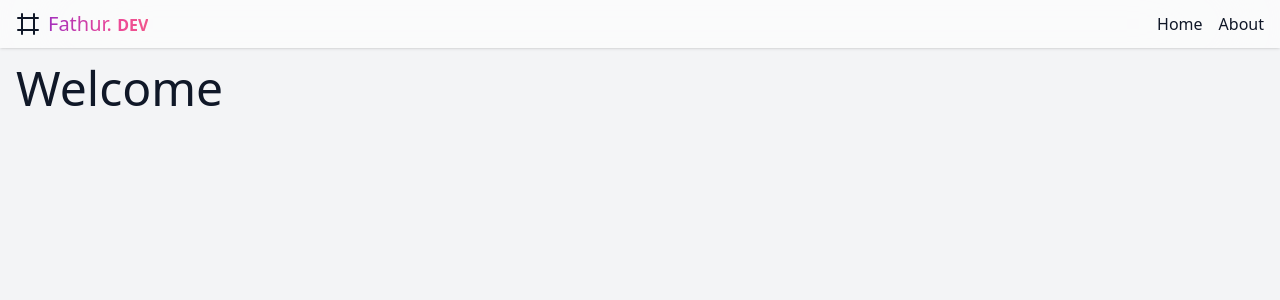
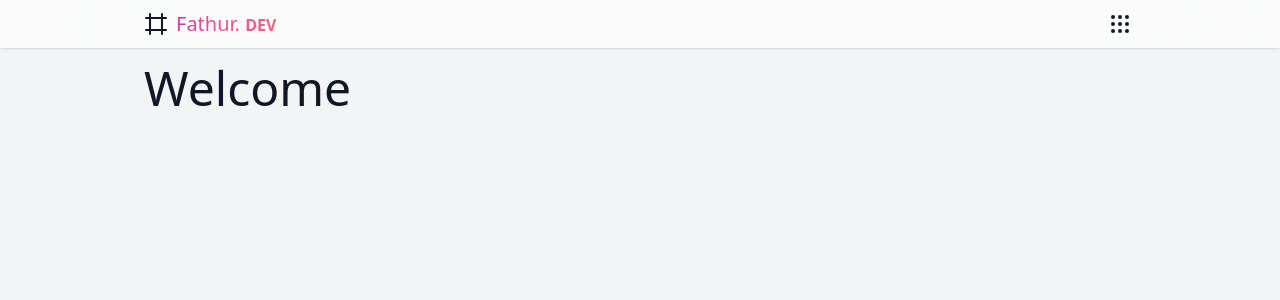
Before and after one commit to fathur-md/my-react-app, a React (Vite) app: page /#/ in a window 1280 px wide. Shown: the top 300 px of the page. Built offline with nearby package versions, Linux system fonts and the light colour scheme.

Commit message:
update routing and navbar, add Project page

```diff
--- a/package.json
+++ b/package.json
@@ -31,6 +31,8 @@
     "eslint-plugin-react-refresh": "^0.4.20",
     "gh-pages": "^6.3.0",
     "globals": "^16.3.0",
+    "prettier": "^3.6.2",
+    "prettier-plugin-tailwindcss": "^0.6.14",
     "vite": "^7.1.2"
   }
 }
--- a/src/App.jsx
+++ b/src/App.jsx
@@ -2,6 +2,7 @@ import { Routes, Route, HashRouter } from "react-router-dom";
 import { Home } from "./pages/Home";
 import { About } from "./pages/About";
 import { MainLayout } from "./layouts/MainLayout";
+import { Project } from "./pages/Project";
 
 function App() {
   return (
@@ -9,6 +10,7 @@ function App() {
       <Routes>
         <Route element={<MainLayout />}>
           <Route path="/" element={<Home />} />
+          <Route path="/project" element={<Project />} />
           <Route path="about" element={<About />} />
         </Route>
       </Routes>
--- a/src/components/Navbar.jsx
+++ b/src/components/Navbar.jsx
@@ -1,23 +1,74 @@
-import { Frame } from "lucide-react";
+import { AnimatePresence, motion } from "framer-motion";
+import { Frame, Grip, X } from "lucide-react";
+import { useState } from "react";
 import { Link } from "react-router-dom";
 
 export const Navbar = () => {
+  const [isOpen, setIsOpen] = useState(false);
+
+  const links = [
+    { to: "/", label: "Home" },
+    { to: "/project", label: "Project" },
+    { to: "/about", label: "About" },
+  ];
+
+  const toggleIsOpen = () => {
+    setIsOpen((prev) => !prev);
+  };
+
   return (
-    <nav className="fixed top-0 inset-x-0 z50 h-12 flex">
-      <div className="w-full bg-white/60 dark:bg-zinc-950/60 backdrop-blur-3xl shadow-sm flex px-4">
-        <div className="flex items-center justify-between w-full container mx-auto">
+    <nav className="z50 fixed inset-x-0 top-0 flex">
+      <div className="flex h-12 w-full bg-white/60 shadow-sm backdrop-blur-3xl dark:bg-zinc-800/60">
+        <div className="mx-auto flex w-full max-w-5xl items-center justify-between px-4">
           <Link to="/" className="flex items-center gap-2">
             <Frame />
-            <h1 className="font-light text-xl gradient-animated gradient-x">
-              Fathur. <span className="font-semibold text-base">DEV</span>
+            <h1 className="gradient-animated gradient-x text-xl font-light">
+              Fathur. <span className="text-base font-semibold">DEV</span>
             </h1>
           </Link>
-          <div className="flex gap-4">
-            <Link to="/">Home</Link>
-            <Link to="/about">About</Link>
-          </div>
+          <button
+            onClick={toggleIsOpen}
+            className="flex size-8 cursor-pointer items-center justify-center rounded-md transition hover:bg-gray-200 dark:hover:bg-zinc-700"
+          >
+            <Grip className="size-6" />
+          </button>
         </div>
       </div>
+      <AnimatePresence>
+        {isOpen && (
+          <motion.div
+            initial={{ opacity: 0, y: 40 }}
+            animate={{ opacity: 1, y: 0 }}
+            exit={{ opacity: 0, y: 40 }}
+            transition={{ duration: 0.3, ease: "easeOut" }}
+            onClick={toggleIsOpen}
+            className="fixed inset-0 flex pt-14"
+          >
+            <div className="flex w-full sm:mx-auto sm:max-w-5xl sm:px-4">
+              <div
+                onClick={(e) => e.stopPropagation()}
+                className="w-full rounded-t-3xl border border-gray-500/10 bg-white/40 backdrop-blur-3xl sm:ml-auto sm:h-fit sm:max-w-xs sm:rounded-lg sm:border-0 sm:shadow-sm dark:border-gray-200/10 dark:bg-zinc-900/60"
+              >
+                <div className="flex flex-col p-6">
+                  <button
+                    onClick={toggleIsOpen}
+                    className="cursor-pointer sm:hidden"
+                  >
+                    <X className="ml-auto" />
+                  </button>
+                  <div className="flex flex-col gap-3 pt-8 pl-8 text-lg font-medium text-shadow-xs sm:p-0">
+                    {links.map((link) => (
+                      <Link key={link.to} to={link.to} onClick={toggleIsOpen}>
+                        {link.label}
+                      </Link>
+                    ))}
+                  </div>
+                </div>
+              </div>
+            </div>
+          </motion.div>
+        )}
+      </AnimatePresence>
     </nav>
   );
 };
--- a/src/layouts/MainLayout.jsx
+++ b/src/layouts/MainLayout.jsx
@@ -11,7 +11,7 @@ export const MainLayout = () => {
       <AnimatePresence mode="wait">
         <motion.div
           key={location.pathname}
-          initial={{ opacity: 0, y: 30 }}
+          initial={{ opacity: 0, y: 20 }}
           animate={{ opacity: 1, y: 0 }}
           exit={{ opacity: 0, y: -10 }}
           transition={{ duration: 0.45, ease: "easeOut" }}
--- a/src/pages/About.jsx
+++ b/src/pages/About.jsx
@@ -1,7 +1,7 @@
 export const About = () => {
   return (
     <div className="pt-12 flex w-full">
-      <div className="p-4 container mx-auto flex w-full">
+      <div className="p-4 max-w-5xl mx-auto flex w-full">
         <h1 className="text-5xl">About pages</h1>
       </div>
     </div>
--- a/src/pages/Home.jsx
+++ b/src/pages/Home.jsx
@@ -1,7 +1,7 @@
 export const Home = () => {
   return (
     <div className="pt-12 flex w-full">
-      <div className="p-4 container mx-auto flex w-full">
+      <div className="p-4 max-w-5xl mx-auto flex w-full">
         <h1 className="text-5xl">Welcome</h1>
       </div>
     </div>
--- /dev/null
+++ b/src/pages/Project.jsx
@@ -0,0 +1,9 @@
+export const Project = () => {
+  return (
+    <div className="flex pt-12 w-full">
+      <div className="flex px-4 w-full max-w-5xl mx-auto">
+        <h1>Project pages</h1>
+      </div>
+    </div>
+  );
+};
```
Also changed, not shown: 2 other files (tests, documents, lock files or other folders).
